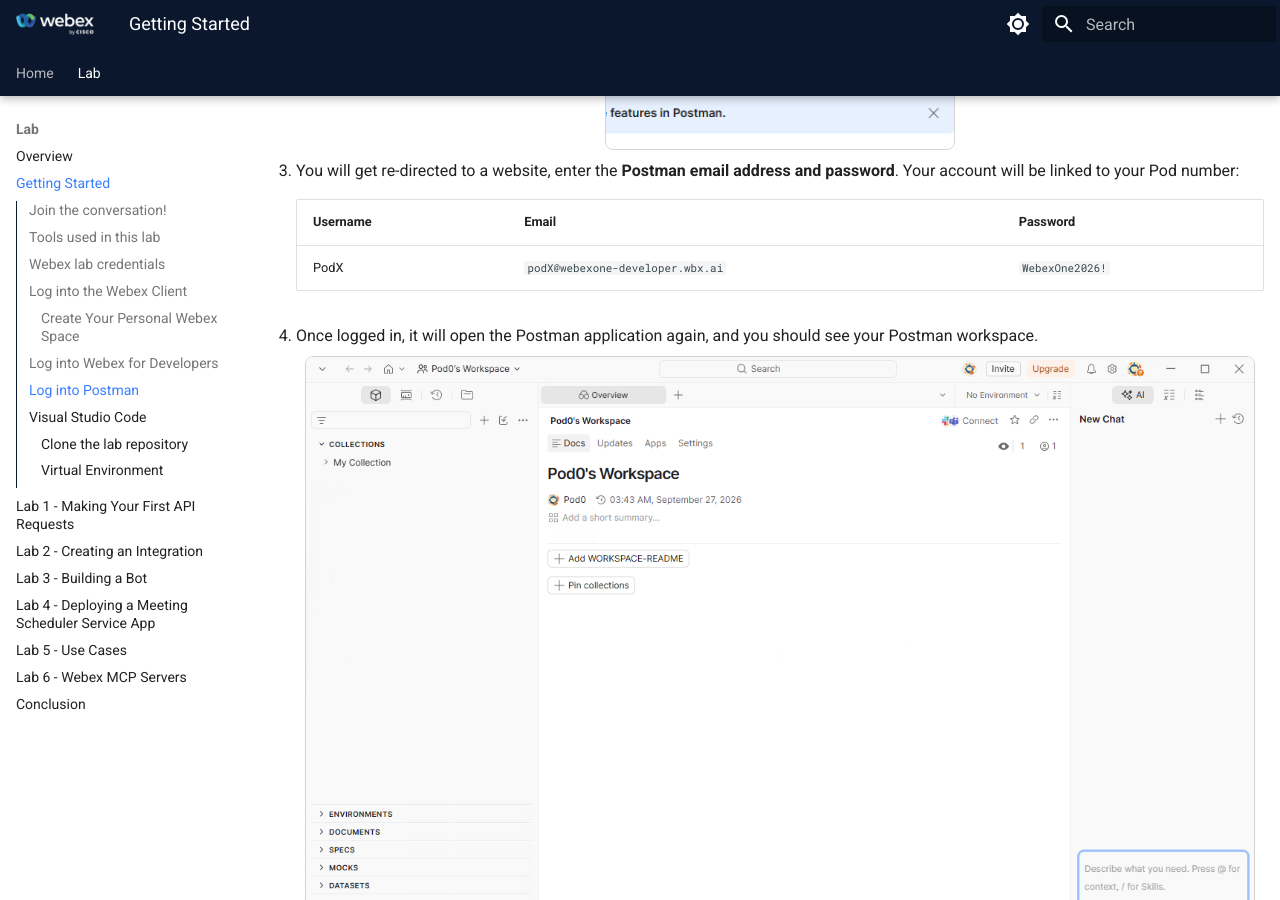
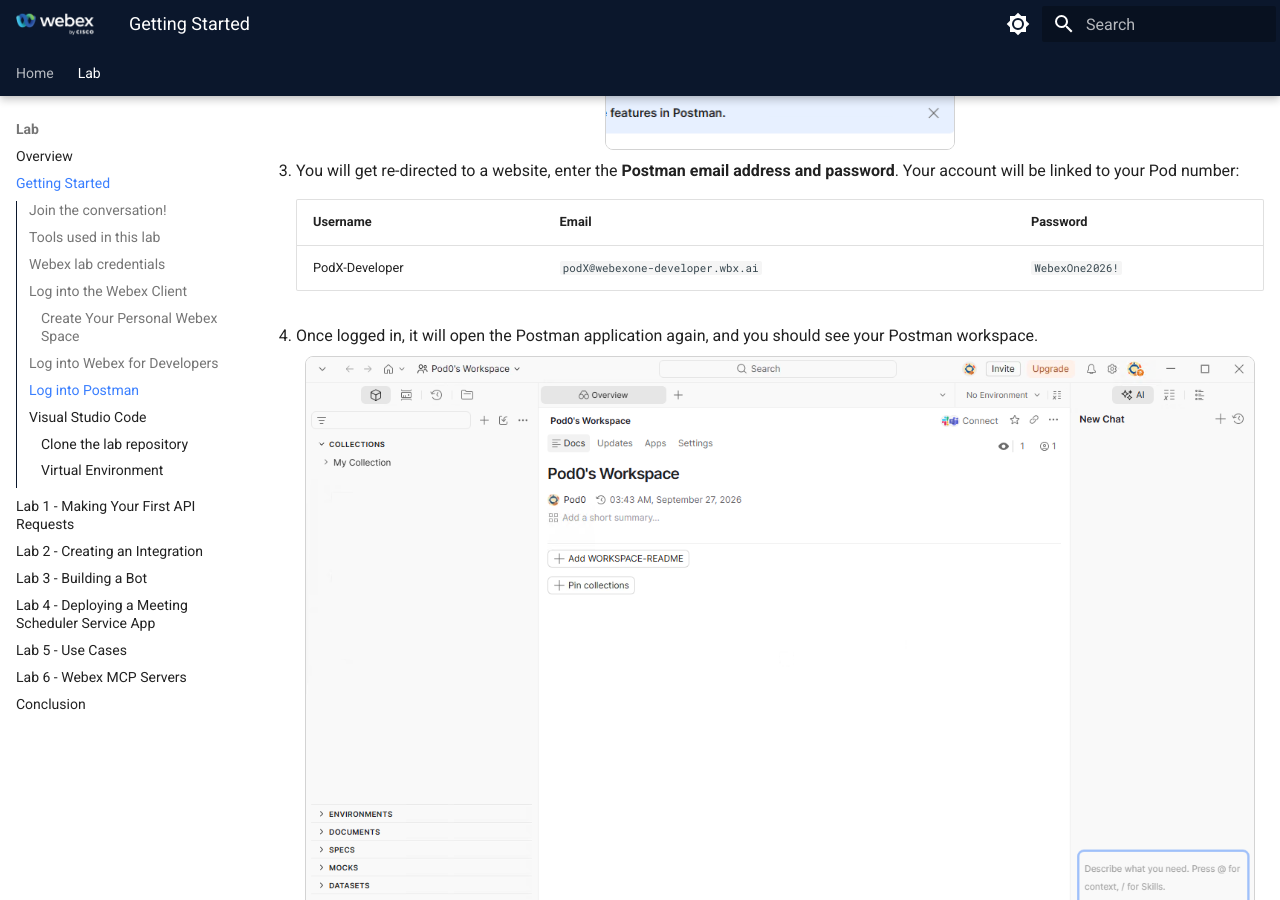
Before and after one commit to WebexCC-SA/LAB-21122, an MkDocs documentation site: the page built from docs/getting_started.md, in a window 1280 px wide and 900 px high, scrolled down 4309 px. Built offline with MkDocs 1.6.1 and Material for MkDocs 9.7.7, drawn with Linux system fonts in a browser that asks for light colours.

Commit message:
Update getting_started.md

```diff
--- a/docs/getting_started.md
+++ b/docs/getting_started.md
@@ -77,7 +77,7 @@
 
     | Username | Email | Password |
     | --- | --- | --- |
-    | PodX | `podX@webexone-developer.wbx.ai` | `WebexOne2026!` |
+    | PodX-Developer | `podX@webexone-developer.wbx.ai` | `WebexOne2026!` |
 
 4. Once logged in, it will open the Postman application again, and you should see your Postman workspace.
 
```
